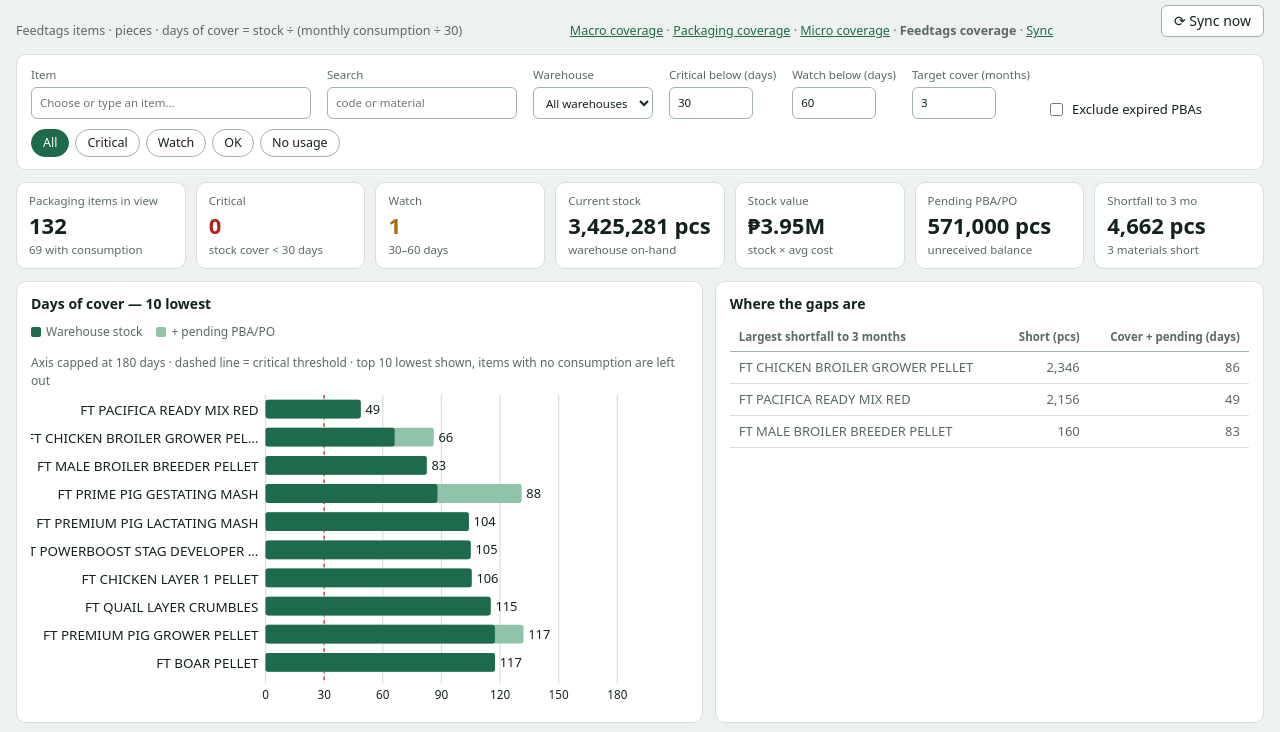
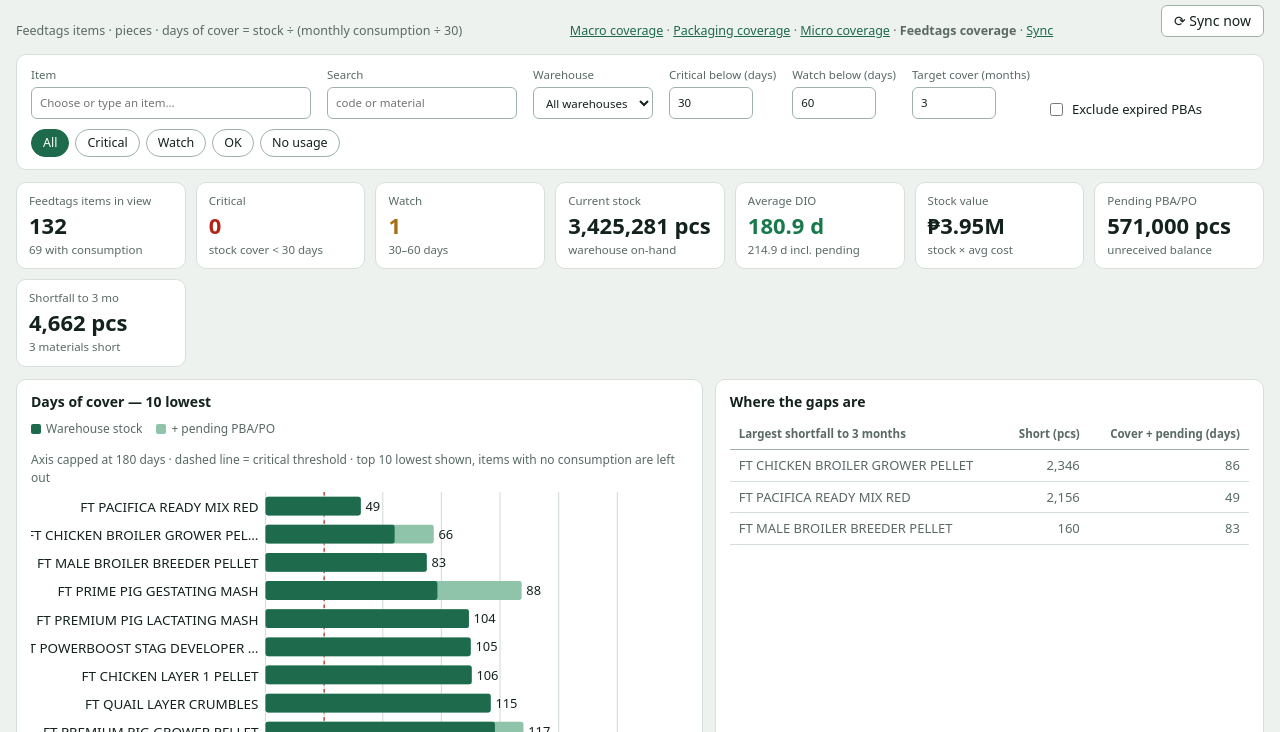
Before and after one commit to rachelvienovo/RM-COVERAGE-DASHBOAR, a plain HTML site: page feedtags.html in a window 1280 px wide. Shown: the part 68-800 px from the top of the page. Drawn offline with Linux system fonts and the light colour scheme.

Commit message:
Add Average DIO KPI beside Current stock; fix the items label on Micro and Feedtags
Co-Authored-By: Claude Sonnet 5.5 <noreply@anthropic.com>
Claude-Session: https://claude.ai/code/session_0179RLziPZCW2oprw7aJTKBr

```diff
--- a/feedtags.html
+++ b/feedtags.html
@@ -227,11 +227,15 @@ function render(){
   const active = rows.filter(r=>r.st!=='na');
   const tot = k => rows.reduce((a,r)=>a+r[k],0);
   const needing = rows.filter(r=>r.gap>0);
+  // Average DIO = stock / daily consumption over the items that have consumption (items with no usage would inflate it)
+  const aS=active.reduce((a,r)=>a+r.stock,0), aC=active.reduce((a,r)=>a+r.cons,0), aP=active.reduce((a,r)=>a+r.pend,0);
+  const avgDio=aC>0?aS/(aC/30):null, avgDioP=aC>0?(aS+aP)/(aC/30):null;
   $('kpis').innerHTML = [
-    ['',(g.label==='Macro'?'Materials':'Packaging items')+' in view',fmt(rows.length),fmt(active.length)+' with consumption'],
+    ['',(g.label==='Macro'?'Materials':g.label+' items')+' in view',fmt(rows.length),fmt(active.length)+' with consumption'],
     ['crit','Critical',fmt(counts.crit),'stock cover < '+tC+' days'],
     ['warn','Watch',fmt(counts.warn),tC+'–'+tW+' days'],
     ['','Current stock',fmt(tot('stock'))+' '+g.unit,'warehouse on-hand'],
+    [avgDio==null?'':avgDio<tC?'crit':avgDio<tW?'warn':'ok','Average DIO',avgDio!=null?fmt(avgDio,1)+' d':'–',avgDioP!=null?fmt(avgDioP,1)+' d incl. pending':'no consumption'],
     ['','Stock value',pesoM(tot('value')),'stock × avg cost'],
     ['','Pending PBA/PO',fmt(tot('pend'))+' '+g.unit,'unreceived balance'],
     ['','Shortfall to '+tT+' mo',fmt(tot('gap'))+' '+g.unit,fmt(needing.length)+' materials short']
```
Also changed, not shown: index.html (+5 -1 lines), micro.html (+5 -1 lines), packaging.html (+5 -1 lines), tools/template.html (+5 -1 lines).
